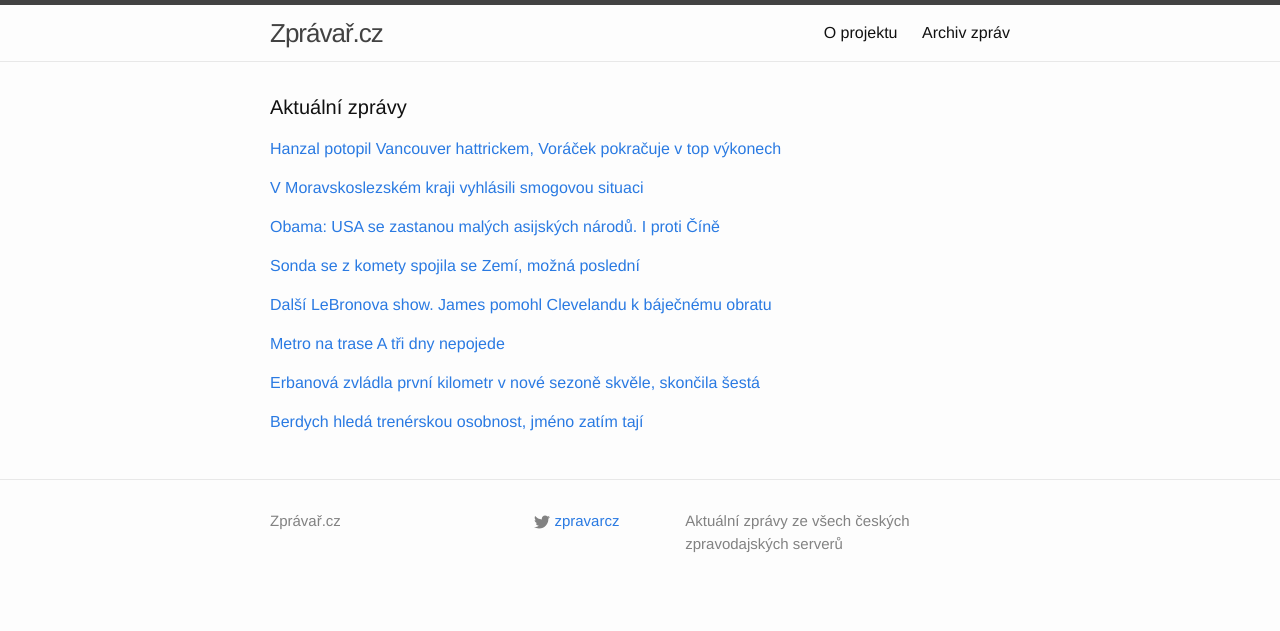
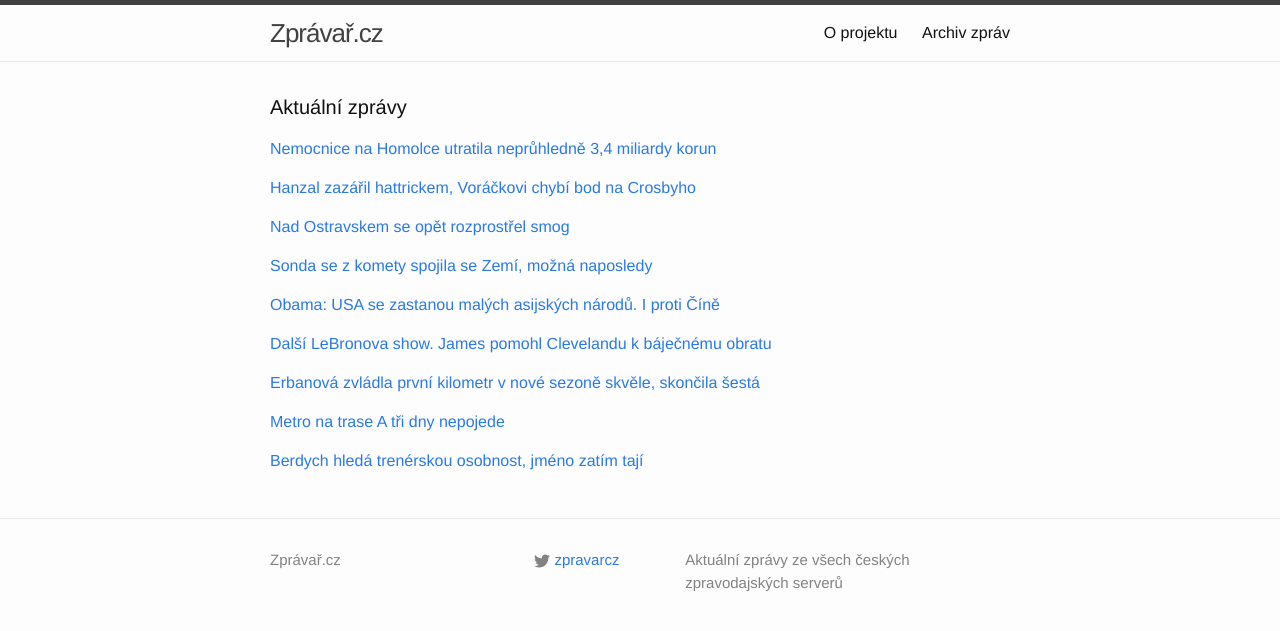
Before and after one commit to adliska/zpravar, a Jekyll site: the page built from index.html, in a window 1280 px wide. Shown: the top 631 px of the page. Built offline with Jekyll 4.4.1, drawn with Linux system fonts in a browser that asks for light colours.

Commit message:
zpravar news update

```diff
--- a/index.html
+++ b/index.html
@@ -5,52 +5,61 @@ layout: default
 <div class="home">
     <h1 class="page-heading">Aktuální zprávy</h1>
 
-<p><a href="javascript:;" onclick="toggle_visibility('zpravy0')">Hanzal potopil Vancouver hattrickem, Voráček pokračuje v top výkonech</a></p>
+<p><a href="javascript:;" onclick="toggle_visibility('zpravy0')">Nemocnice na Homolce utratila neprůhledně 3,4 miliardy korun</a></p>
 <div id="zpravy0" style="display:none">
 <ul>
+<li><a href=http://www.novinky.cz/domaci/353611-nemocnice-na-homolce-utratila-nepruhledne-3-4-miliardy-korun.html>Nemocnice na Homolce utratila neprůhledně 3,4 miliardy korun - www.novinky.cz</a></li>
+<li><a href=http://www.lidovky.cz/nemocnice-na-homolce-nehospodarne-utratila-3-4-miliardy-uvadi-audit-10q-/zpravy-domov.aspx?c=A141115_105918_ln_domov_rof>Nemocnice na Homolce nehospodárně utratila 3,4 miliardy, uvádí audit  - www.lidovky.cz</a></li>
+<li><a href=http://zpravy.idnes.cz/audit-v-nemocnici-na-homolce-d11-/domaci.aspx?c=A141115_104039_domaci_cen>Nemocnice Na Homolce nehospodárně utratila 3,4 miliardy, zjistil audit - zpravy.idnes.cz</a></li>
+<li><a href=http://www.denik.cz/z_domova/kontrola-nemocnice-na-homolce-nehospodrane-utratila-3-4-miliardy-20141115.html>Kontrola: Nemocnice na Homolce nehospodráně utratila 3,4 miliardy - www.denik.cz</a></li>
+<li><a href=http://www.tyden.cz/rubriky/domaci/nemocnice-na-homolce-nehospodarne-utratila-3-4-miliardy_324368.html>Nemocnice na Homolce nehospodárně utratila 3,4 miliardy - www.tyden.cz</a></li>
+<li><a href=http://www.ceskenoviny.cz/zpravy/zpravy/audit-nemocnice-na-homolce-nehospodarne-utratila-3-4-miliardy/1147671>Audit: Nemocnice na Homolce nehospodárně utratila 3,4 miliardy - www.ceskenoviny.cz</a></li>
+<li><a href=http://domaci.ihned.cz/domaci/c1-63124580-nemocnice-na-homolce-nehospodarne-utratila-3-4-miliardy-ukazal-audit>Nemocnice na Homolce nehospodárně utratila 3,4 miliardy, ukázal audit - domaci.ihned.cz</a></li>
+<li><a href=http://www.ceskenoviny.cz/zpravy/zpravy/nemocnice-na-homolce-nehospodarne-utratila-3-4-miliardy/1147671>Nemocnice na Homolce nehospodárně utratila 3,4 miliardy - www.ceskenoviny.cz</a></li>
+</ul>
+</div><p><a href="javascript:;" onclick="toggle_visibility('zpravy1')">Hanzal zazářil hattrickem, Voráčkovi chybí bod na Crosbyho</a></p>
+<div id="zpravy1" style="display:none">
+<ul>
+<li><a href=http://www.tyden.cz/rubriky/sport/hokej/nhl/hanzal-zazaril-hattrickem-vorackovi-chybi-bod-na-crosbyho_324364.html>Hanzal zazářil hattrickem, Voráčkovi chybí bod na Crosbyho - www.tyden.cz</a></li>
 <li><a href=http://www.tyden.cz/rubriky/sport/hokej/nhl/hanzal-potopil-vancouver-hattrickem-voracek-pokracuje-v-top-vykonech_324364.html>Hanzal potopil Vancouver hattrickem, Voráček pokračuje v top výkonech - www.tyden.cz</a></li>
 <li><a href=http://www.rozhlas.cz/_zprava/hanzal-se-v-nhl-predvedl-hattrickem-voracek-stiha-crosbyho--1421023>Hanzal se v NHL předvedl hattrickem. Voráček stíhá Crosbyho - www.rozhlas.cz</a></li>
 <li><a href=http://www.denik.cz/hokej/hanzal-zazaril-v-nhl-hattrickem-voracek-opet-bodoval-20141115.html>Hanzal zazářil v NHL hattrickem, Voráček opět bodoval - www.denik.cz</a></li>
 <li><a href=http://www.sportovninoviny.cz/zpravy/hanzal-zazaril-v-nhl-hattrickem-voracek-opet-bodoval/1147635>Hanzal zazářil v NHL hattrickem, Voráček opět bodoval - www.sportovninoviny.cz</a></li>
+<li><a href=http://sport.aktualne.cz/nhl/r~f569d6826c8b11e497f0002590604f2e/>Hanzal v NHL hattrickem rozebral Vancouver - sport.aktualne.cz</a></li>
 <li><a href=http://hokej.idnes.cz/hanzal-nastrilel-hattrick-dcm-/nhl.aspx?c=A141115_064319_nhl_Mkr>Hanzal nastřílel hattrick, Voráček bodoval už podeváté v řadě - hokej.idnes.cz</a></li>
 </ul>
-</div><p><a href="javascript:;" onclick="toggle_visibility('zpravy1')">V Moravskoslezském kraji vyhlásili smogovou situaci</a></p>
-<div id="zpravy1" style="display:none">
+</div><p><a href="javascript:;" onclick="toggle_visibility('zpravy2')">Nad Ostravskem se opět rozprostřel smog</a></p>
+<div id="zpravy2" style="display:none">
 <ul>
+<li><a href=http://www.ceskatelevize.cz/ct24/regiony/292505-nad-ostravskem-se-opet-rozprostrel-smog/>Nad Ostravskem se opět rozprostřel smog - www.ceskatelevize.cz</a></li>
 <li><a href=http://ostrava.idnes.cz/smogova-situace-v-moravskoslezskem-kraji-fig-/ostrava-zpravy.aspx?c=A141115_091533_ostrava-zpravy_kol>V Moravskoslezském kraji vyhlásili smogovou situaci - ostrava.idnes.cz</a></li>
 <li><a href=http://www.lidovky.cz/moravskoslezsky-kraj-se-opet-potyka-se-smogem-fq5-/zpravy-domov.aspx?c=A141115_090936_ln_domov_rof>Moravskoslezský kraj se opět potýká se smogem  - www.lidovky.cz</a></li>
 <li><a href=http://www.tyden.cz/rubriky/domaci/na-ostravsku-byla-vyhlasena-smogova-situace_324356.html>Na Ostravsku byla vyhlášena smogová situace - www.tyden.cz</a></li>
 <li><a href=http://www.ceskenoviny.cz/zpravy/zpravy/meteorologove-vyhlasili-smogovou-situaci-v-moravskoslezskem-kraj/1147650>Meteorologové vyhlásili smogovou situaci v Moravskoslezském kraj - www.ceskenoviny.cz</a></li>
 </ul>
-</div><p><a href="javascript:;" onclick="toggle_visibility('zpravy2')">Obama: USA se zastanou malých asijských národů. I proti Číně</a></p>
-<div id="zpravy2" style="display:none">
+</div><p><a href="javascript:;" onclick="toggle_visibility('zpravy3')">Sonda se z komety spojila se Zemí, možná naposledy</a></p>
+<div id="zpravy3" style="display:none">
+<ul>
+<li><a href=http://e-svet.e15.cz/technika/sonda-se-z-komety-spojila-se-zemi-mozna-naposledy-1137448>Sonda se z komety spojila se Zemí, možná naposledy - e-svet.e15.cz</a></li>
+<li><a href=http://e-svet.e15.cz/technika/sonda-se-z-komety-spojila-se-zemi-mozna-posledni-1137448>Sonda se z komety spojila se Zemí, možná poslední - e-svet.e15.cz</a></li>
+<li><a href=http://zahranicni.ihned.cz/c1-63123760-philae-se-louci-sonde-dosly-baterky-stihla-vsak-odeslat-potrebna-data>Philae se loučí. Sondě došly baterky, stihla však odeslat potřebná data - zahranicni.ihned.cz</a></li>
+<li><a href=http://www.novinky.cz/veda-skoly/353604-sonda-philae-vyslala-z-komety-opet-signal-pak-ji-dosly-baterie.html>Sonda Philae vyslala z komety opět signál, pak jí došly baterie  - www.novinky.cz</a></li>
+<li><a href=http://www.ceskenoviny.cz/zpravy/zpravy/sonda-philae-vyslala-z-komety-opet-signal-pak-ji-dosly-baterie/1147614>Sonda Philae vyslala z komety opět signál, pak jí došly baterie - www.ceskenoviny.cz</a></li>
+</ul>
+</div><p><a href="javascript:;" onclick="toggle_visibility('zpravy4')">Obama: USA se zastanou malých asijských národů. I proti Číně</a></p>
+<div id="zpravy4" style="display:none">
 <ul>
 <li><a href=http://zpravy.e15.cz/zahranicni/politika/obama-usa-se-zastanou-malych-asijskych-narodu-i-proti-cine-1137444>Obama: USA se zastanou malých asijských národů. I proti Číně - zpravy.e15.cz</a></li>
 <li><a href=http://www.ceskatelevize.cz/ct24/svet/292499-zacina-summit-g20-v-brisbane-obama-se-znovu-oprel-do-ruska/>Začíná summit G20 v Brisbane. Obama se znovu opřel do Ruska - www.ceskatelevize.cz</a></li>
 <li><a href=http://www.novinky.cz/zahranicni/amerika/353605-ruska-agrese-je-hrozbou-pro-cely-svet-rekl-obama.html>Ruská agrese je hrozbou pro celý svět, řekl Obama - www.novinky.cz</a></li>
 <li><a href=http://www.ceskenoviny.cz/zpravy/zpravy/usa-daji-tri-miliardy-dolaru-do-klimatickeho-fondu/1147631>USA dají tři miliardy dolarů do klimatického fondu - www.ceskenoviny.cz</a></li>
 </ul>
-</div><p><a href="javascript:;" onclick="toggle_visibility('zpravy3')">Sonda se z komety spojila se Zemí, možná poslední</a></p>
-<div id="zpravy3" style="display:none">
-<ul>
-<li><a href=http://e-svet.e15.cz/technika/sonda-se-z-komety-spojila-se-zemi-mozna-posledni-1137448>Sonda se z komety spojila se Zemí, možná poslední - e-svet.e15.cz</a></li>
-<li><a href=http://zahranicni.ihned.cz/c1-63123760-philae-se-louci-sonde-dosly-baterky-stihla-vsak-odeslat-potrebna-data>Philae se loučí. Sondě došly baterky, stihla však odeslat potřebná data - zahranicni.ihned.cz</a></li>
-<li><a href=http://www.novinky.cz/veda-skoly/353604-sonda-philae-vyslala-z-komety-opet-signal-pak-ji-dosly-baterie.html>Sonda Philae vyslala z komety opět signál, pak jí došly baterie  - www.novinky.cz</a></li>
-<li><a href=http://www.ceskenoviny.cz/zpravy/zpravy/sonda-philae-vyslala-z-komety-opet-signal-pak-ji-dosly-baterie/1147614>Sonda Philae vyslala z komety opět signál, pak jí došly baterie - www.ceskenoviny.cz</a></li>
-</ul>
-</div><p><a href="javascript:;" onclick="toggle_visibility('zpravy4')">Další LeBronova show. James pomohl Clevelandu k báječnému obratu</a></p>
-<div id="zpravy4" style="display:none">
+</div><p><a href="javascript:;" onclick="toggle_visibility('zpravy5')">Další LeBronova show. James pomohl Clevelandu k báječnému obratu</a></p>
+<div id="zpravy5" style="display:none">
 <ul>
 <li><a href=http://sport.idnes.cz/vysledky-nba-c9b-/basket.aspx?c=A141115_103130_sport-basket_par>Další LeBronova show. James pomohl Clevelandu k báječnému obratu - sport.idnes.cz</a></li>
 <li><a href=http://www.denik.cz/ostatni_sport/james-reziroval-velkolepy-obrat-clevelandu-bryantovi-duel-vubec-nevysel-20141115.html>James režíroval velkolepý obrat Clevelandu, Bryantovi duel vůbec nevyšel - www.denik.cz</a></li>
 <li><a href=http://www.sportovninoviny.cz/zpravy/james-v-nba-ridil-velky-obrat-clevelandu-na-hristi-bostonu/1147669>James v NBA řídil velký obrat Clevelandu na hřišti Bostonu - www.sportovninoviny.cz</a></li>
-</ul>
-</div><p><a href="javascript:;" onclick="toggle_visibility('zpravy5')">Metro na trase A tři dny nepojede</a></p>
-<div id="zpravy5" style="display:none">
-<ul>
-<li><a href=http://www.novinky.cz/domaci/353606-metro-na-trase-a-tri-dny-nepojede.html>Metro na trase A tři dny nepojede - www.novinky.cz</a></li>
-<li><a href=http://zpravy.aktualne.cz/regiony/praha/metro-nejezdi-na-trase-a-mezi-namestim-miru-a-hostivari/r~ed078d806c9111e4b5c5002590604f2e/>Metro nejezdí na trase A mezi Náměstím Míru a Hostivaří - zpravy.aktualne.cz</a></li>
-<li><a href=http://www.ceskatelevize.cz/ct24/regiony/292432-metro-nepojede-ctvrty-vikend-v-rade-tentokrat-do-hostivare/>Metro nepojede čtvrtý víkend v řadě, tentokrát do Hostivaře - www.ceskatelevize.cz</a></li>
 </ul>
 </div><p><a href="javascript:;" onclick="toggle_visibility('zpravy6')">Erbanová zvládla první kilometr v nové sezoně skvěle, skončila šestá</a></p>
 <div id="zpravy6" style="display:none">
@@ -59,8 +68,15 @@ layout: default
 <li><a href=http://www.sportovninoviny.cz/zpravy/rychlobruslarka-erbanova-byla-sesta-v-zavode-sp-na-1000-metru/1147639>Rychlobruslařka Erbanová byla šestá v závodě SP na 1000 metrů - www.sportovninoviny.cz</a></li>
 <li><a href=http://sport.aktualne.cz/rychlobruslarka-erbanova-byla-sesta-v-kilometrovem-zavode-sp/r~55e472726c9811e4845a002590604f2e/>Rychlobruslařka Erbanová byla šestá v kilometrovém závodě SP - sport.aktualne.cz</a></li>
 </ul>
-</div><p><a href="javascript:;" onclick="toggle_visibility('zpravy7')">Berdych hledá trenérskou osobnost, jméno zatím tají</a></p>
+</div><p><a href="javascript:;" onclick="toggle_visibility('zpravy7')">Metro na trase A tři dny nepojede</a></p>
 <div id="zpravy7" style="display:none">
+<ul>
+<li><a href=http://www.novinky.cz/domaci/353606-metro-na-trase-a-tri-dny-nepojede.html>Metro na trase A tři dny nepojede - www.novinky.cz</a></li>
+<li><a href=http://zpravy.aktualne.cz/regiony/praha/metro-nejezdi-na-trase-a-mezi-namestim-miru-a-hostivari/r~ed078d806c9111e4b5c5002590604f2e/>Metro nejezdí na trase A mezi Náměstím Míru a Hostivaří - zpravy.aktualne.cz</a></li>
+<li><a href=http://www.ceskatelevize.cz/ct24/regiony/292432-metro-nepojede-ctvrty-vikend-v-rade-tentokrat-do-hostivare/>Metro nepojede čtvrtý víkend v řadě, tentokrát do Hostivaře - www.ceskatelevize.cz</a></li>
+</ul>
+</div><p><a href="javascript:;" onclick="toggle_visibility('zpravy8')">Berdych hledá trenérskou osobnost, jméno zatím tají</a></p>
+<div id="zpravy8" style="display:none">
 <ul>
 <li><a href=http://sport.aktualne.cz/berdych-hleda-trenerskou-osobnost-jmeno-zatim-taji/r~fd98a60a6c9d11e4b6d20025900fea04/>Berdych hledá trenérskou osobnost, jméno zatím tají - sport.aktualne.cz</a></li>
 <li><a href=http://www.sportovninoviny.cz/zpravy/berdych-zvazuje-angazovani-superkouce-jmeno-nerekne/1147646>Berdych zvažuje angažování "superkouče", jméno neřekne - www.sportovninoviny.cz</a></li>
```
